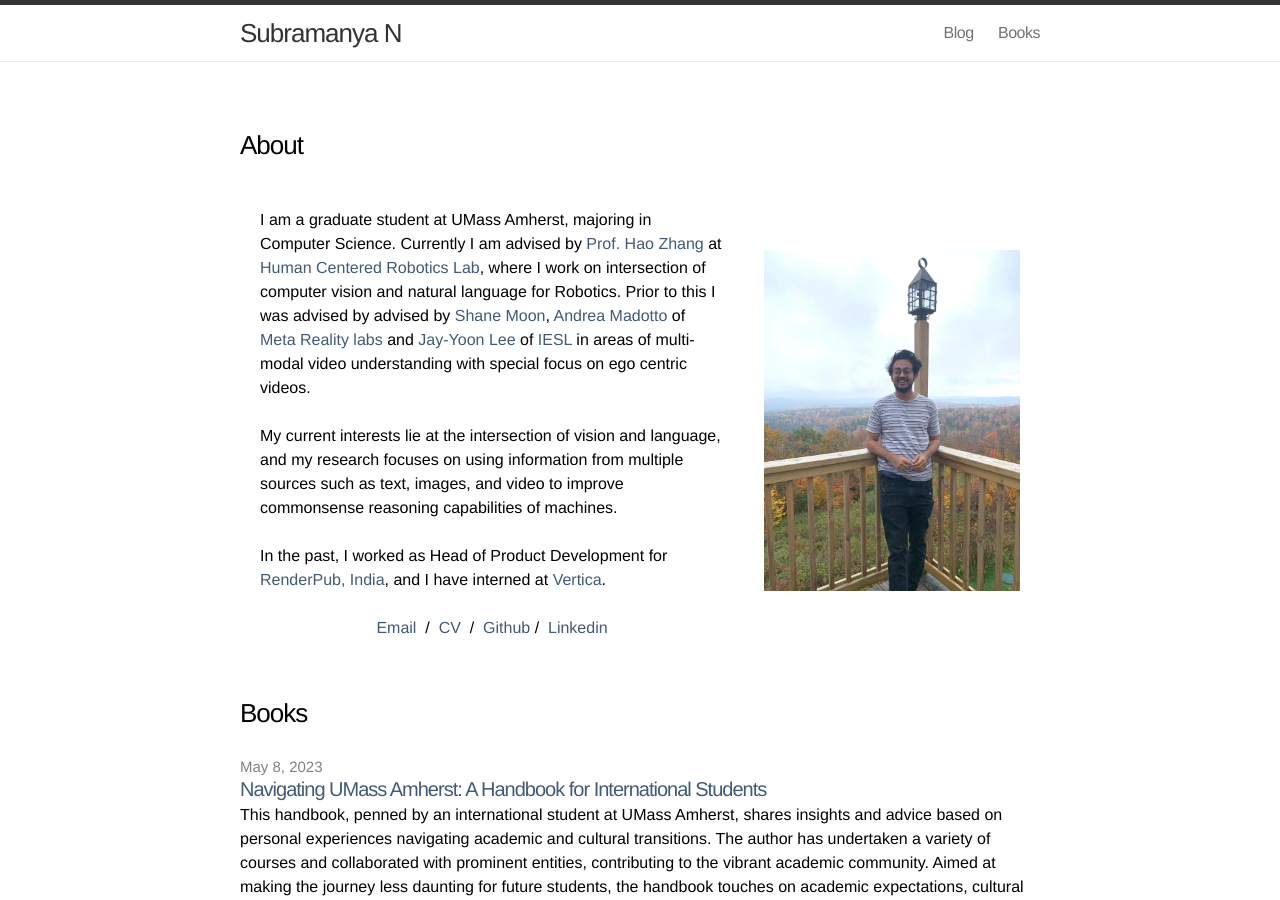
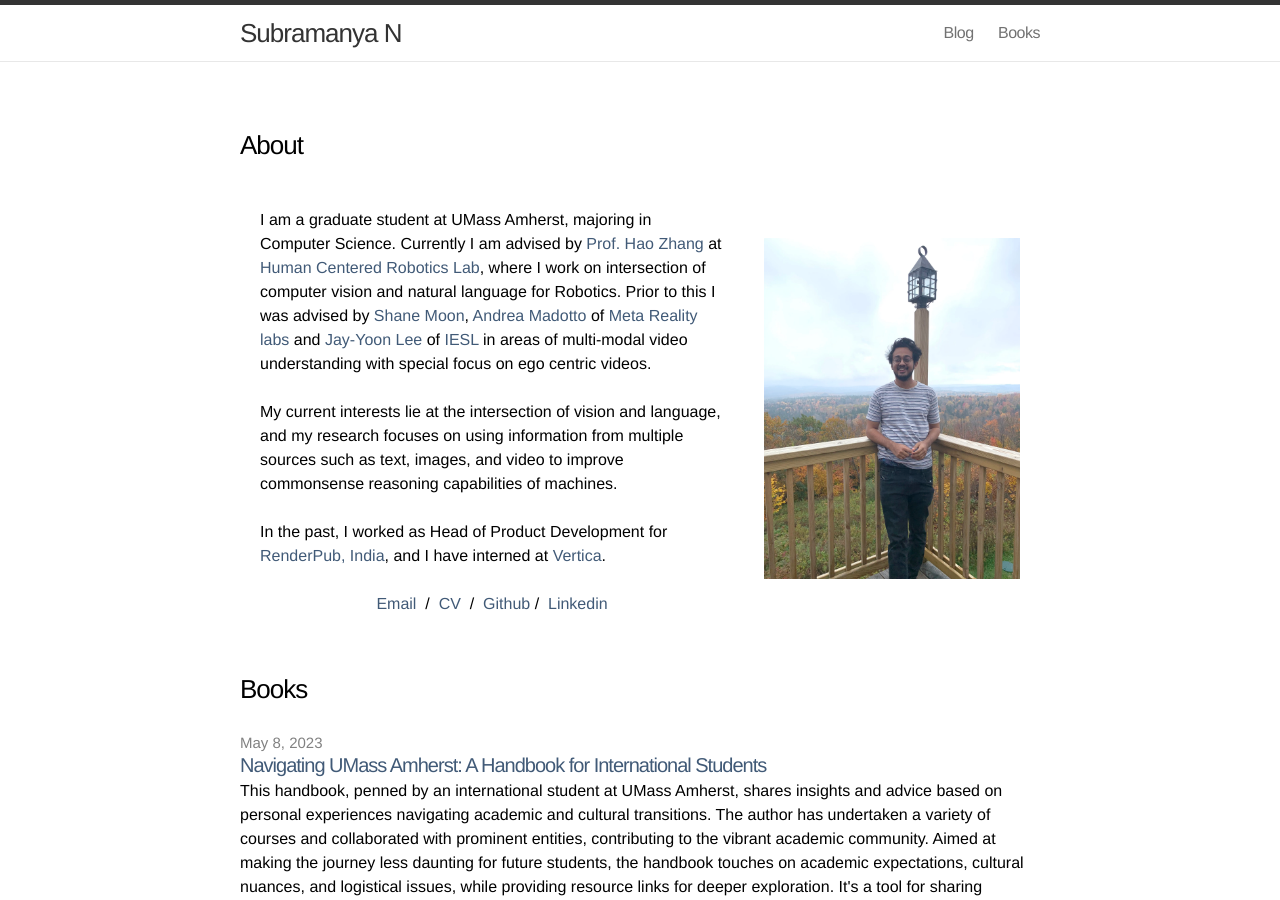
Before and after one commit to subramanya1997/subramanya.github.io, a Jekyll site: the page built from index.html, in a window 1280 px wide and 900 px high. Built offline with Jekyll 4.4.1, drawn with Linux system fonts in a browser that asks for light colours; nearby versions of some CDN libraries.

Commit message:
typo fix

```diff
--- a/_data/about.yaml
+++ b/_data/about.yaml
@@ -7,7 +7,7 @@ linkedin_username: nsubramanya
 #Bio
 bio: I am a graduate student at UMass Amherst, majoring in Computer Science. Currently I am advised by <a href='https://hcr.cs.umass.edu/people/hzhang'>Prof. Hao Zhang</a>
       at <a href='https://hcr.cs.umass.edu'>Human Centered Robotics Lab</a>, where I work on intersection of computer vision and natural language for Robotics. Prior to this I was advised
-      by advised by <a href=https://shanemoon.com/>Shane Moon</a>, <a href="https://andreamad8.github.io/">Andrea Madotto</a> of <a href="https://about.meta.com/realitylabs">Meta Reality labs</a> and <a href="https://leejayyoon.github.io/">Jay-Yoon Lee</a>
+      by <a href=https://shanemoon.com/>Shane Moon</a>, <a href="https://andreamad8.github.io/">Andrea Madotto</a> of <a href="https://about.meta.com/realitylabs">Meta Reality labs</a> and <a href="https://leejayyoon.github.io/">Jay-Yoon Lee</a>
       of <a href="https://www.iesl.cs.umass.edu/">IESL</a> in areas of multi-modal video understanding with special focus on ego centric videos.
 research_interest: My current interests lie at the intersection of vision and language, and my research focuses on using information from multiple sources such as text, images, and video to improve commonsense reasoning capabilities of machines.
 history: In the past, I worked as Head of Product Development for <a href='https://www.renderpub.com'>RenderPub, India</a>, and I have interned at <a href='https://www.vertica.com'>Vertica</a>.
```
